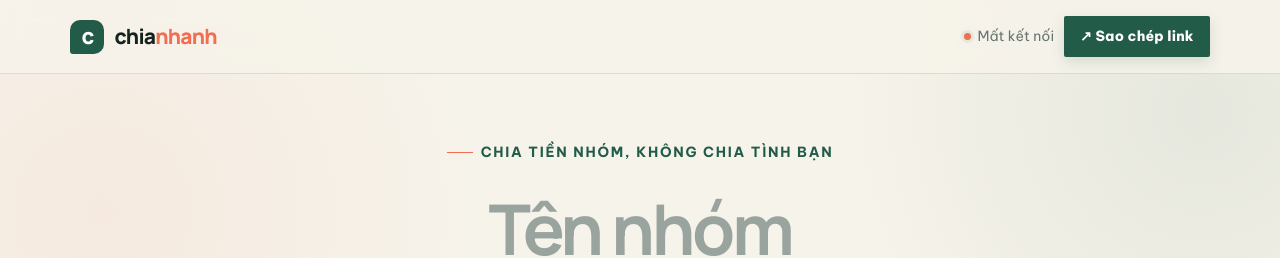
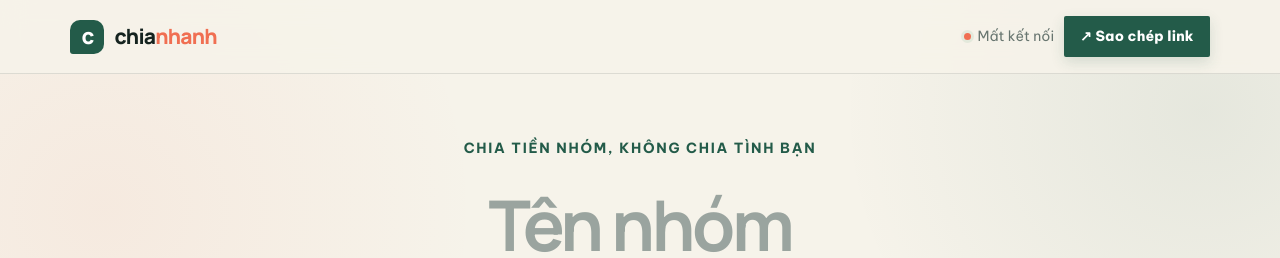
Before and after one commit to vominhtrieu/chiatiennhom, a Next.js app: page /g/1 in a window 1280 px wide. Shown: the top 258 px of the page. Built offline with nearby package versions, Linux system fonts and the light colour scheme; no server answers; the database is empty.

Commit message:
Remove icon

```diff
--- a/app/page.tsx
+++ b/app/page.tsx
@@ -215,7 +215,7 @@ export default function Home({ groupRoute = false }: { groupRoute?: boolean }) {
         <span className="home-note">Miễn phí · Không cần đăng nhập</span>
       </header>
       <section className="home-hero">
-        <div className="eyebrow"><span></span> Chia tiền nhóm, không chia tình bạn</div>
+        <div className="eyebrow">Chia tiền nhóm, không chia tình bạn</div>
         <h1>Mỗi cuộc vui,<br/><em>một phép chia nhẹ nhàng.</em></h1>
         <p>Ghi lại ai đã chi gì, chọn chính xác người tham gia từng khoản và để ChiaNhanh tính luồng chuyển tiền gọn nhất qua một người trung gian.</p>
         <div className="home-group-field">
@@ -256,7 +256,7 @@ export default function Home({ groupRoute = false }: { groupRoute?: boolean }) {
       </header>
 
       <section className="hero">
-        <div className="eyebrow"><span></span> Chia tiền nhóm, không chia tình bạn</div>
+        <div className="eyebrow">Chia tiền nhóm, không chia tình bạn</div>
         <input className="trip-title" value={tripName} onChange={e => renameTrip(e.target.value)} placeholder="Tên nhóm" aria-label="Tên nhóm" />
         <p>{groupId ? "Mọi người trong nhóm có thể nhập cùng lúc — thay đổi được tự động đồng bộ." : "Thêm chi tiêu, chọn người trung gian, rồi chia sẻ link để cả nhóm cùng nhập."}</p>
         <div className="stats">
```
